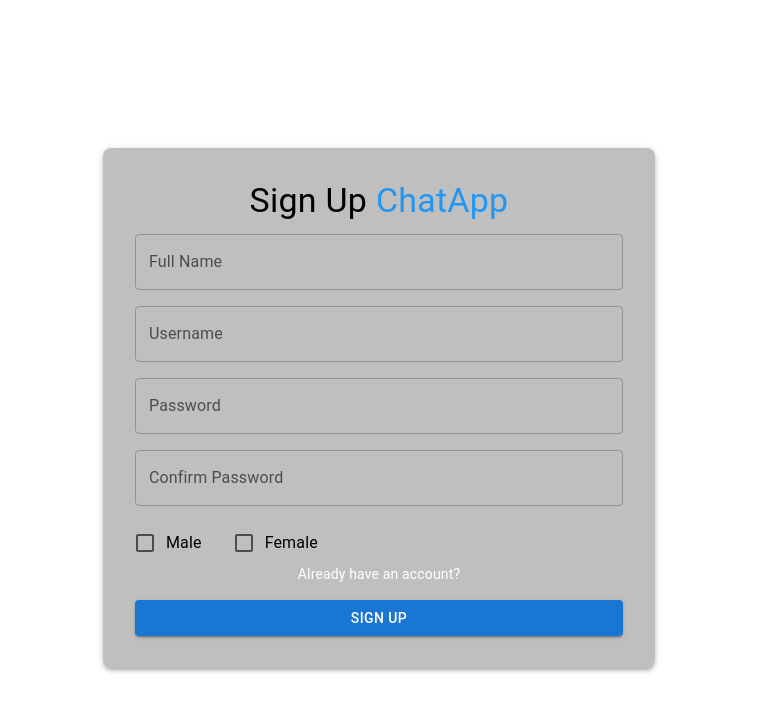
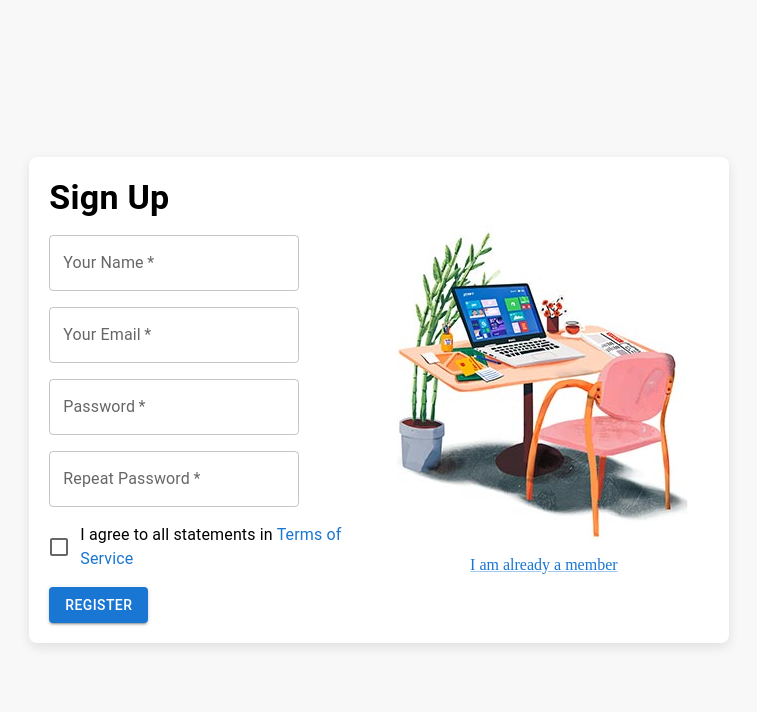
Before and after one commit to BentlyM/chat-app, a React (Vite) app in the folder frontend/: page /signup in a window 1280 px wide. Shown: the top 712 px of the page, without its empty margins (261-1018 px from the left). Built offline with nearby package versions, Linux system fonts and the light colour scheme.

Commit message:
"Updated main.tsx to import main.css, refactored Login and SignUp pages to use new layout and styling with MUI components"

```diff
--- /dev/null
+++ b/frontend/src/main.css
@@ -0,0 +1,5 @@
+body {
+    background-color: #f8f8f8;
+    padding: 0px;
+    margin: 0px;
+}
--- a/frontend/src/main.tsx
+++ b/frontend/src/main.tsx
@@ -2,6 +2,7 @@
 import { createRoot } from 'react-dom/client';
 import { createBrowserRouter, RouterProvider } from 'react-router-dom';
 import routes from './routes/routes.tsx';
+import './main.css'
 
 const router = createBrowserRouter(routes);
 
--- a/frontend/src/pages/Login.tsx
+++ b/frontend/src/pages/Login.tsx
@@ -1,45 +1,101 @@
-import { Link } from 'react-router-dom';
-import { TextField, Button, Typography, Container, Box } from '@mui/material';
+import {
+  Container,
+  Box,
+  Typography,
+  TextField,
+  Checkbox,
+  Button,
+  FormControlLabel,
+  Link,
+} from '@mui/material';
 
 const Login = () => {
   return (
-		<Container maxWidth="sm" sx={{ display: 'flex', flexDirection: 'column', justifyContent: 'center', minHeight: '100vh' }}>
-			<Box sx={{ padding: 4, borderRadius: 2, boxShadow: 3, backgroundColor: 'rgba(128, 128, 128, 0.5)' }}>
-				<Typography variant="h4" align="center" gutterBottom>
-					Login <span style={{ color: '#2196F3' }}>ChatApp</span>
+    <Container
+      maxWidth="sm"
+      sx={{
+        display: 'flex',
+        flexDirection: 'row-reverse',
+        alignItems: 'center',
+        justifyContent: 'center',
+        minHeight: '100vh',
+        minWidth: '80%',
+      }}
+    >
+      <div
+        style={{
+          backgroundColor: 'white',
+          display: 'flex',
+          alignItems: 'center',
+          boxShadow: '0 4px 12px rgba(0, 0, 0, 0.1)',
+          borderRadius: '8px',
+          padding: '20px',
+        }}
+      >
+        <Box
+          sx={{
+            display: 'flex',
+            flexDirection: 'column',
+            alignItems: 'center',
+            flex: 1,
+          }}
+        >
+          <img
+            src="signin-image.jpg"
+            alt="Sign In"
+            style={{ maxWidth: '100%', height: 'auto' }}
+          />
+          <Link href="#" sx={{ mt: 2 }}>
+            Create an account
+          </Link>
+        </Box>
+        <Box
+          sx={{
+            display: 'flex',
+            flexDirection: 'column',
+            alignItems: 'start',
+            flex: 1,
+            height: 'fit-content',
+          }}
+        >
+          <Typography variant="h4" sx={{ fontWeight: 'bolder', mb: 2 }}>
+            Log In
           </Typography>
 
-				<form>
-					<Box marginBottom={2}>
+          <form id="login-form">
+            <Box sx={{ mb: 2 }}>
               <TextField
-							label="Username"
-							placeholder="Enter username"
+                fullWidth
+                sx={{ width: '250px' }} // Adjust the width here
+                label="Your Name"
                 variant="outlined"
-							fullWidth
+                name="your_name"
+                required
               />
             </Box>
-
-					<Box marginBottom={2}>
+            <Box sx={{ mb: 2 }}>
               <TextField
+                fullWidth
+                sx={{ width: '250px' }} // Adjust the width here
                 label="Password"
-							placeholder="Enter Password"
+                variant="outlined"
                 type="password"
-							variant="outlined"
-							fullWidth
+                name="your_pass"
+                required
               />
             </Box>
-
-					<Link to="/signup" style={{ textDecoration: 'none', marginBottom: 16, display: 'block', textAlign: 'center' }}>
-						<Typography variant="body2" color="white" sx={{ '&:hover': { color: '#2196F3' } }}>
-							{"Don't"} have an account?
-						</Typography>
-					</Link>
-
-					<Button variant="contained" color="primary" fullWidth>
-						Login
+            <FormControlLabel
+              control={<Checkbox name="remember-me" color="primary" />}
+              label="Remember me"
+            />
+            <Box sx={{ mt: 2 }}>
+              <Button type="submit" variant="contained" color="primary">
+                Log In
               </Button>
+            </Box>
           </form>
         </Box>
+      </div>
     </Container>
   );
 };
--- a/frontend/src/pages/SignUp.tsx
+++ b/frontend/src/pages/SignUp.tsx
@@ -1,67 +1,130 @@
-import { Link } from 'react-router-dom';
-import { TextField, Button, Typography, Container, Box } from '@mui/material';
-import GenderCheckbox from '../components/GenderCheckbox'; // Ensure you import your GenderCheckbox component
+import {
+  Container,
+  Box,
+  Typography,
+  TextField,
+  Checkbox,
+  Button,
+  FormControlLabel,
+  Link,
+} from '@mui/material';
 
 const SignUp = () => {
   return (
-		<Container maxWidth="sm" sx={{ display: 'flex', flexDirection: 'column', justifyContent: 'center', minHeight: '100vh' }}>
-			<Box sx={{ padding: 4, borderRadius: 2, boxShadow: 3, backgroundColor: 'rgba(128, 128, 128, 0.5)' }}>
-				<Typography variant="h4" align="center" gutterBottom>
-					Sign Up <span style={{ color: '#2196F3' }}>ChatApp</span>
+    <Container
+      maxWidth="sm"
+      sx={{
+        display: 'flex',
+        flexDirection: 'row',
+        alignItems: 'center',
+        justifyContent: 'center',
+        minHeight: '100vh',
+        minWidth: '80%',
+      }}
+    >
+      <div
+        style={{
+          backgroundColor: 'white',
+          display: 'flex',
+          alignItems: 'center',
+          boxShadow: ' 0 4px 12px rgba(0, 0, 0, 0.1)',
+          borderRadius: '8px',
+          padding: '20px',
+        }}
+      >
+        <Box
+          sx={{
+            display: 'flex',
+            flexDirection: 'column',
+            alignItems: 'start',
+            flex: 1,
+            height: 'fit-content',
+          }}
+        >
+          <Typography variant="h4" sx={{ fontWeight: 'bolder', mb: 2 }}>
+            Sign Up
           </Typography>
 
-				<form>
-					<Box marginBottom={2}>
+          <form id="register-form">
+            <Box sx={{ mb: 2 }}>
               <TextField
-							label="Full Name"
-							placeholder="John Doe"
+                fullWidth
+                sx={{ width: '250px' }} // Adjust the width here
+                label="Your Name"
                 variant="outlined"
-							fullWidth
+                name="name"
+                required
               />
             </Box>
-
-					<Box marginBottom={2}>
+            <Box sx={{ mb: 2 }}>
               <TextField
-							label="Username"
-							placeholder="johndoe"
+                fullWidth
+                sx={{ width: '250px' }} // Adjust the width here
+                label="Your Email"
                 variant="outlined"
-							fullWidth
+                type="email"
+                name="email"
+                required
               />
             </Box>
-
-					<Box marginBottom={2}>
+            <Box sx={{ mb: 2 }}>
               <TextField
+                fullWidth
+                sx={{ width: '250px' }} // Adjust the width here
                 label="Password"
-							placeholder="Enter Password"
+                variant="outlined"
                 type="password"
-							variant="outlined"
-							fullWidth
+                name="pass"
+                required
               />
             </Box>
-
-					<Box marginBottom={2}>
+            <Box sx={{ mb: 2 }}>
               <TextField
-							label="Confirm Password"
-							placeholder="Confirm Password"
+                fullWidth
+                sx={{ width: '250px' }} // Adjust the width here
+                label="Repeat Password"
+                variant="outlined"
                 type="password"
-							variant="outlined"
-							fullWidth
+                name="re_pass"
+                required
               />
             </Box>
-
-					<GenderCheckbox />
-
-					<Link to="/login" style={{ textDecoration: 'none', marginBottom: 16, display: 'block', textAlign: 'center' }}>
-						<Typography variant="body2" color="white" sx={{ '&:hover': { color: '#2196F3' } }}>
-							Already have an account?
-						</Typography>
+            <FormControlLabel
+              control={<Checkbox name="agree-term" color="primary" />}
+              label={
+                <span>
+                  I agree to all statements in{' '}
+                  <Link href="#" underline="hover">
+                    Terms of Service
                   </Link>
-
-					<Button variant="contained" color="primary" fullWidth>
-						Sign Up
+                </span>
+              }
+            />
+            <Box sx={{ mt: 2 }}>
+              <Button type="submit" variant="contained" color="primary">
+                Register
               </Button>
+            </Box>
           </form>
         </Box>
+        <Box
+          sx={{
+            display: 'flex',
+            flexDirection: 'column',
+            alignItems: 'center',
+            flex: 1,
+          }}
+        >
+          <img
+            src="signup-image.jpg"
+            alt="Sign Up"
+            style={{ maxWidth: '100%', height: 'auto' }}
+          />
+          <Link href="#" sx={{ mt: 2 }}>
+            I am already a member
+          </Link>
+        </Box>
+      </div>
     </Container>
   );
 };
```
Also changed, not shown: frontend/public/signin-image.jpg (added), frontend/public/signup-image.jpg (added). Lines whose indentation alone changed are shown as unchanged.
